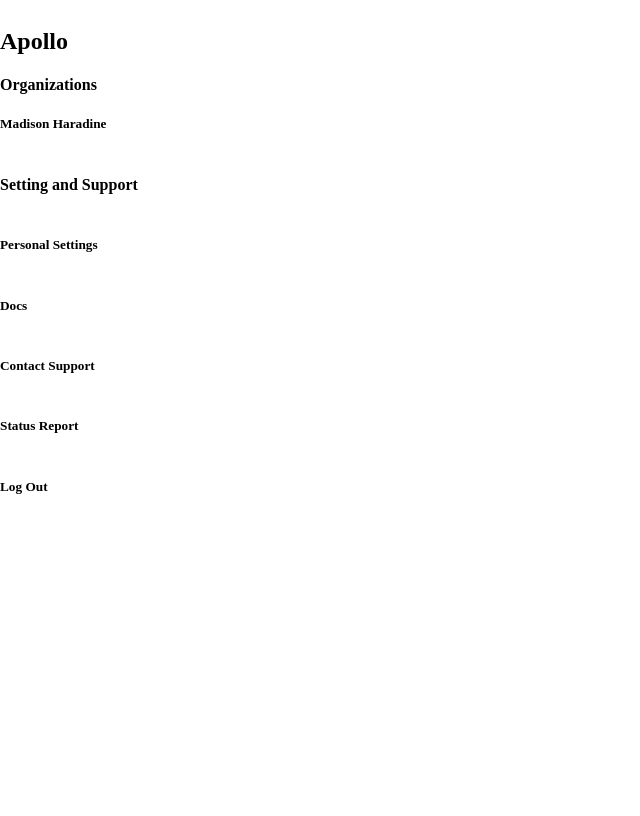
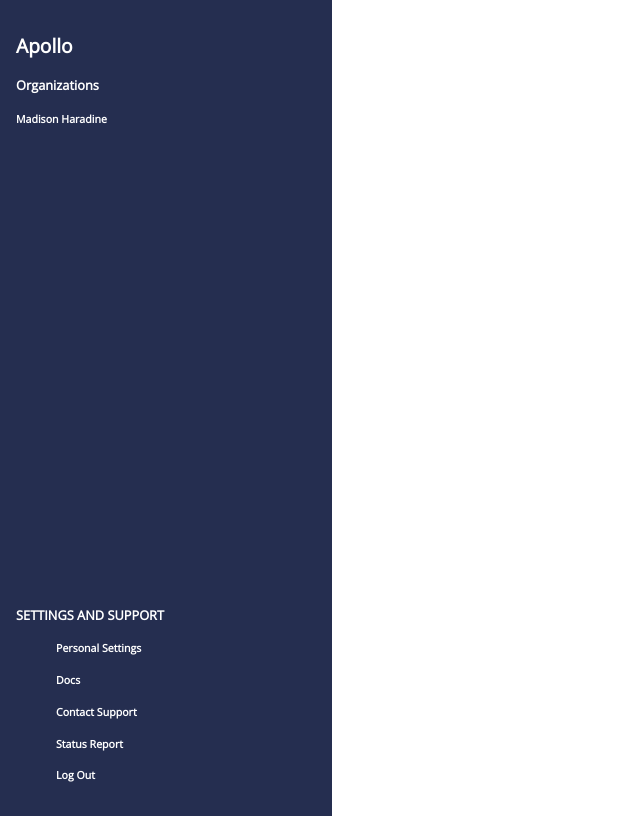
Before and after one commit to madihara/ApolloMockClient, a React (Create React App) app: page / in a window 1280 px wide. Shown: the whole page, without its empty margins (0-640 px from the left). Built offline with nearby package versions, Linux system fonts and the light colour scheme.

Commit message:
some styling and fixing the menu bar

```diff
--- a/public/index.html
+++ b/public/index.html
@@ -1,19 +1,14 @@
 <!DOCTYPE html>
 <html lang="en">
+
   <head>
     <meta charset="utf-8" />
     <link rel="icon" href="%PUBLIC_URL%/favicon.ico" />
     <meta name="viewport" content="width=device-width, initial-scale=1" />
     <meta name="theme-color" content="#000000" />
-    <meta
-      name="description"
-      content="Web site created using create-react-app"
-    />
+    <meta name="description" content="Web site created using create-react-app" />
     <link rel="apple-touch-icon" href="%PUBLIC_URL%/logo192.png" />
-    <!--
-      manifest.json provides metadata used when your web app is installed on a
-      user's mobile device or desktop. See https://developers.google.com/web/fundamentals/web-app-manifest/
-    -->
+    <link href="https://fonts.googleapis.com/css?family=Open+Sans:300,400&display=swap" rel="stylesheet">
     <link rel="manifest" href="%PUBLIC_URL%/manifest.json" />
     <!--
       Notice the use of %PUBLIC_URL% in the tags above.
@@ -26,6 +21,7 @@
     -->
     <title>React App</title>
   </head>
+
   <body>
     <noscript>You need to enable JavaScript to run this app.</noscript>
     <div id="root"></div>
@@ -40,4 +36,5 @@
       To create a production bundle, use `npm run build` or `yarn build`.
     -->
   </body>
+
 </html>
--- /dev/null
+++ b/src/App.css
@@ -0,0 +1,6 @@
+body, html {
+  padding: 0;
+  margin: 0;
+  box-sizing: border-box;
+  overflow: hidden;
+}
--- a/src/App.js
+++ b/src/App.js
@@ -1,6 +1,8 @@
 import React from 'react'
 
 import Menu from './components/menu bar/Menu'
+
+import './App.css'
 
 const App = () => {
   return (
--- a/src/components/menu bar/Menu.jsx
+++ b/src/components/menu bar/Menu.jsx
@@ -1,36 +1,72 @@
 import React from 'react'
 
 
+const links = [
+  {
+    id: 1,
+    title: 'Personal Settings'
+  },
+  {
+    id: 2,
+    title: 'Docs'
+  },
+  {
+    id: 1,
+    title: 'Contact Support'
+  },
+  {
+    id: 1,
+    title: 'Status Report'
+  },
+  {
+    id: 1,
+    title: 'Log Out'
+  },
+]
+
 const Menu = () => {
+
   return (
-    <div>
+    <div style={{
+
+    }}>
       <nav style={{
         display: 'flex',
-        justifyContent: 'space between',
+        justifyContent: 'space-between',
         flexDirection: 'column',
-        height: '100vh',
+        height: '98vh',
+        width: '300px',
+        backgroundColor: '#252E50',
+        color: 'white',
         position: 'absolute',
-        left: '0'
+        left: '0',
+        fontSize: '0.8rem',
+        fontFamily: 'Open Sans, sans-serif',
+        fontWeight: 'lighter',
+        padding: '1rem'
       }}>
-        <span>
+        <div>
           <h1>Apollo</h1>
           <h4> Organizations</h4>
           <h5>
             Madison Haradine
           </h5>
-        </span>
-        <h4>Setting and Support</h4>
-        <h5>Personal Settings</h5>
-        <h5>Docs</h5>
-        <h5> Contact Support</h5>
-        <h5>Status Report</h5>
-        <h5>Log Out</h5>
-        <span>
-
-        </span>
+        </div>
+        <div>
+          <h4 style={{ textTransform: 'uppercase' }}>Settings and Support</h4>
+          <ul> {links.map((link, index) => {
+            return (
+              <li key={index} style={{
+                listStyle: 'none'
+              }}
+              >
+                <h5>{link.title}</h5>
+              </li>
+            )
+          })}</ul>
+        </div>
       </nav>
-
-    </div>
+    </div >
   )
 }
 
```
